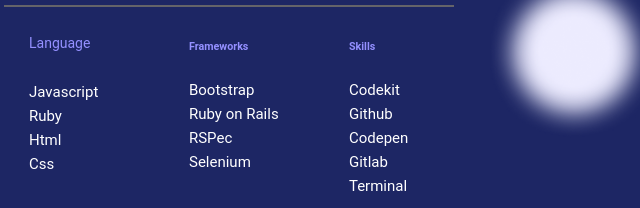
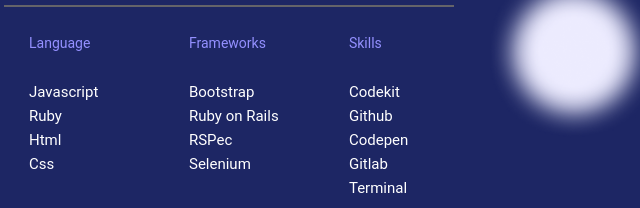
Before and after one commit to aakbarkhan/Portfolio, a website: page index.html in a window 1280 px wide. Shown: the part 450-658 px from the top of the page, 411-1051 px from the left. Drawn offline with Linux system fonts and the light colour scheme.

Commit message:
Update lists

```diff
--- a/index.html
+++ b/index.html
@@ -77,8 +77,8 @@
                     </ul>
                 </div>
                 <div class="mobile">
-                    <h6>Frameworks</h6>
                     <ul>
+                        <li class="lang">Frameworks</li>
                         <li>Bootstrap</li>
                         <li>Ruby on Rails</li>
                         <li>RSPec</li>
@@ -89,8 +89,8 @@
             <div class="hide-mobile">
                 <img class="back-sec" src="./assets/second.png" alt=" ">
                 <div>
-                    <h6>Frameworks</h6>
                     <ul>
+                        <li class="lang">Frameworks</li>
                         <li>Bootstrap</li>
                         <li>Ruby on Rails</li>
                         <li>RSPec</li>
@@ -99,8 +99,8 @@
                 </div>
             </div>
             <div class="skills-desktop">
-                <h6>Skills</h6>
                 <ul>
+                    <li class="lang">Skills</li>
                     <li>Codekit</li>
                     <li>Github</li>
                     <li>Codepen</li>
@@ -111,8 +111,8 @@
             <img class="side-ellipse" src="./assets/Ellipse19.png" alt=" " />
         </div>
         <div class="skills">
-            <h6>Skills</h6>
             <ul>
+                <li class="lang">Skills</li>
                 <li>Codekit</li>
                 <li>Github</li>
                 <li>Codepen</li>
```
